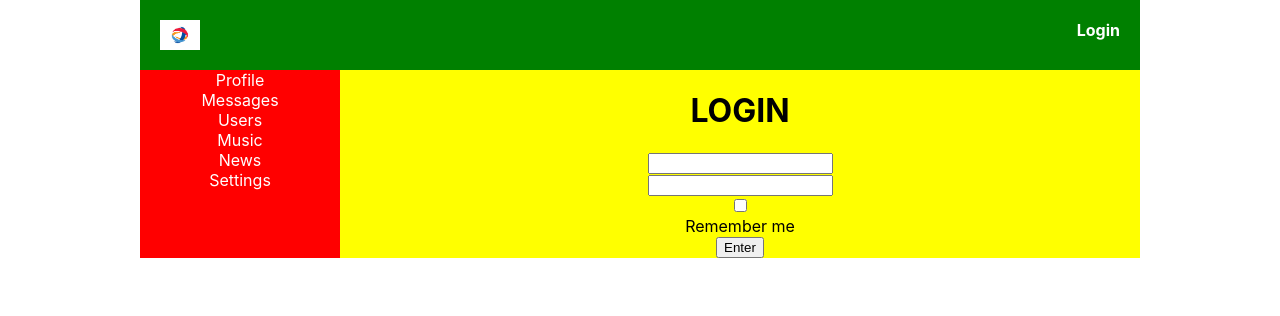
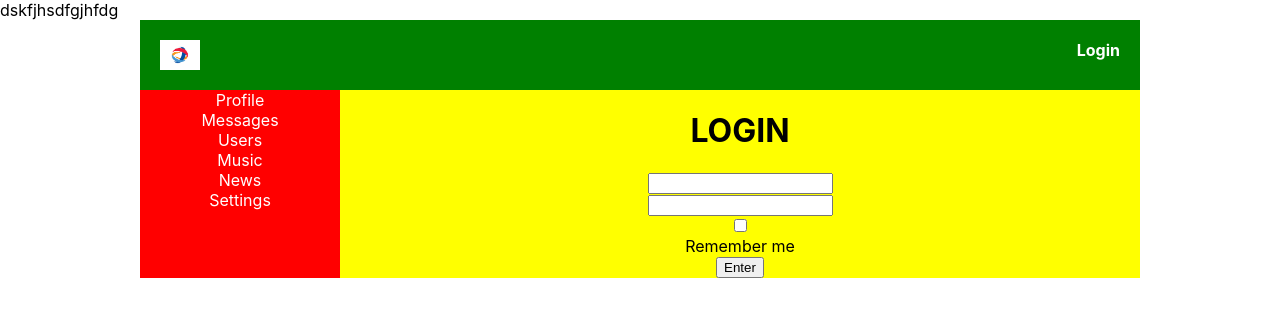
Before and after one commit to FR0L0V/new-one, a React (Create React App) app: page /login in a window 1280 px wide. Shown: the top 316 px of the page. Built offline with nearby package versions, Linux system fonts and the light colour scheme; no server answers.

Commit message:
some files were changed

```diff
--- a/src/App.js
+++ b/src/App.js
@@ -25,7 +25,7 @@ class App extends React.Component{
 	}
 
 	componentWillUnmount = () =>{
-		window.removeEventListener('unhandledrejection', this.catchAllUnhandledErrors);
+		/*window.removeEventListener('unhandledrejection', this.catchAllUnhandledErrors);*/
 	}
 
 	render=()=>{
@@ -50,11 +50,14 @@ let AppContainer = connect( mapStateToProps,{getUserDataThunkCreator, Initialize
 
 let MainApp = (props) =>{
 	return(
+	<div>
+	dskfjhsdfgjhfdg
 		<BrowserRouter>
 			<Provider store={store}>
 				<AppContainer />
 			</Provider>
 		</BrowserRouter>
+	</div>
 	)
 }
 
```
